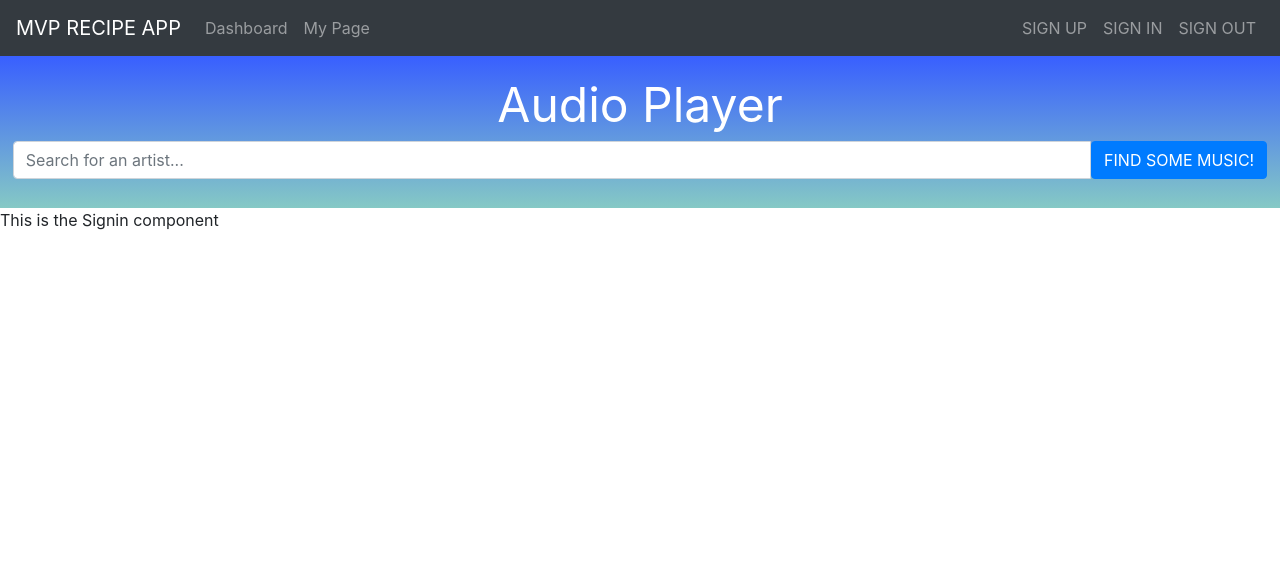
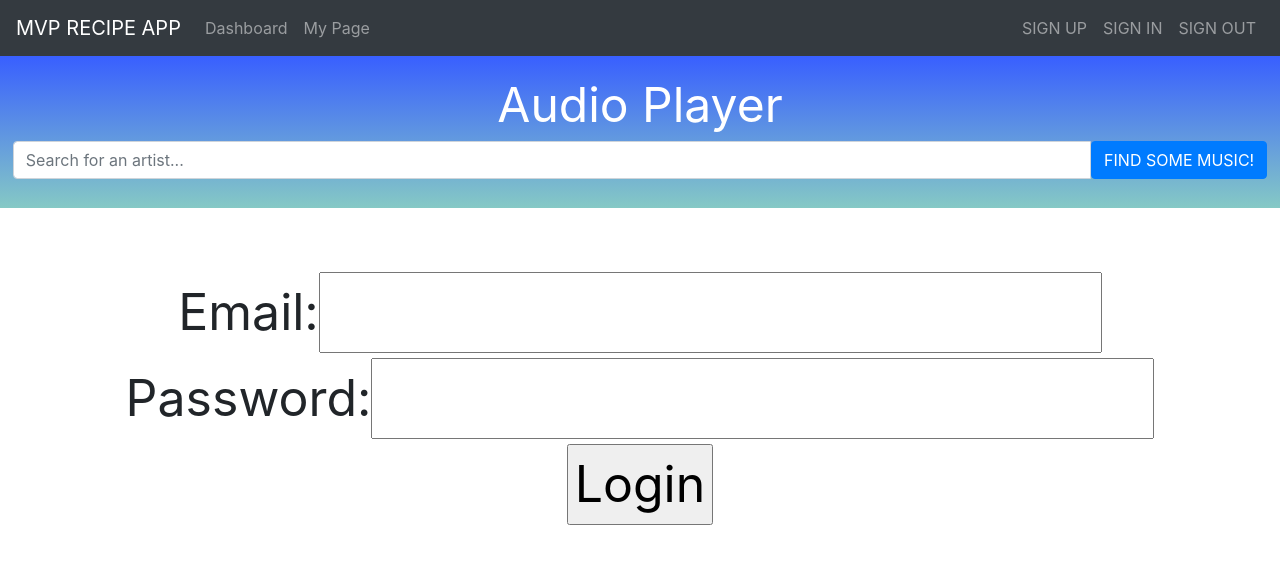
Before and after one commit to jaboulos/MVP-recipe-v2, a React (Create React App) app: page /signin in a window 1280 px wide. Shown: the top 564 px of the page. Built offline with nearby package versions, Linux system fonts and the light colour scheme.

Commit message:
added form

```diff
--- a/src/components/SignIn.js
+++ b/src/components/SignIn.js
@@ -1,10 +1,23 @@
 import React, { Component } from 'react';
-
+import '../App.css';
 class SignIn extends Component {
   render() {
     return (
-      <div>
-        This is the Signin component
+      <div className="signin">
+        <form onSubmit={this.handleSubmit}>
+          <div>
+            <label>Email:</label>
+            <input type='text' name='email' onChange={this.handleEmail}></input>
+          </div>
+          <div>
+            <label>Password:</label>
+            <input type='text' name='password' onChange={this.handlePassword}></input>
+          </div>
+          <div>
+            <input type='submit' value='Login'></input>
+          </div>
+        </form>
+
       </div>
     )
   }
--- a/src/components/SignUp.js
+++ b/src/components/SignUp.js
@@ -35,3 +35,34 @@
 // //inside of reduxForm({}) as an argument, pass in an object with a property called form and specifiy the name of the form that
 // //redux-form will register in redux
 // export default reduxForm({ form: "signup" })(SignUp)
+
+import React, { Component } from 'react';
+import '../App.css';
+class SignUp extends Component {
+  render() {
+    return (
+      <div className="signin">
+        <form onSubmit={this.handleSubmit}>
+          <div>
+            <label>Email:</label>
+            <input type='text' name='email' onChange={this.handleEmail}></input>
+          </div>
+          <div>
+            <label>Password:</label>
+            <input type='text' name='password' onChange={this.handlePassword}></input>
+          </div>
+          <div>
+            <label>Confirm Password:</label>
+            <input type='text' name='password' onChange={this.handlePassword}></input>
+          </div>
+          <div>
+            <input type='submit' value='Register Account'></input>
+          </div>
+        </form>
+
+      </div>
+    )
+  }
+}
+
+export default SignUp
```
